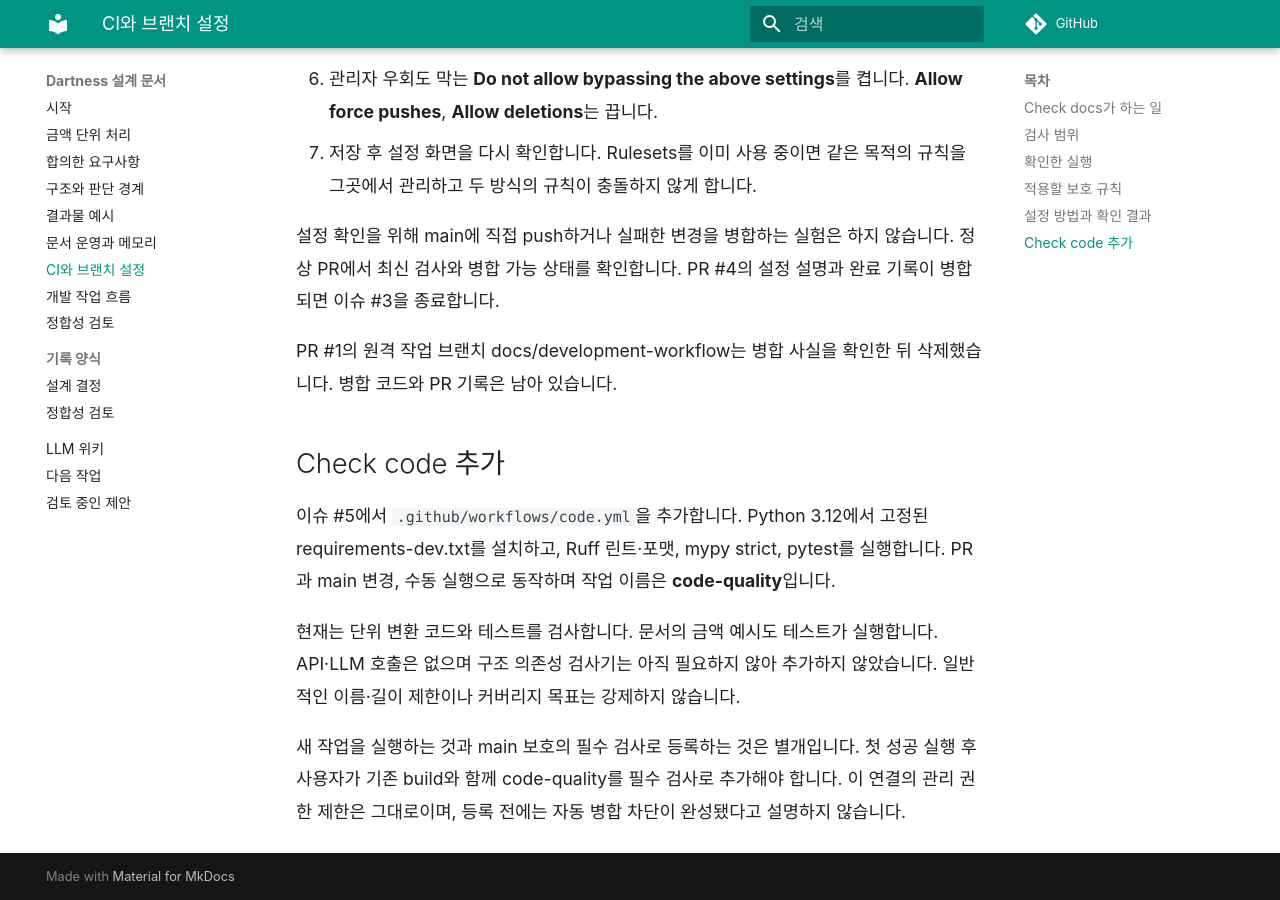
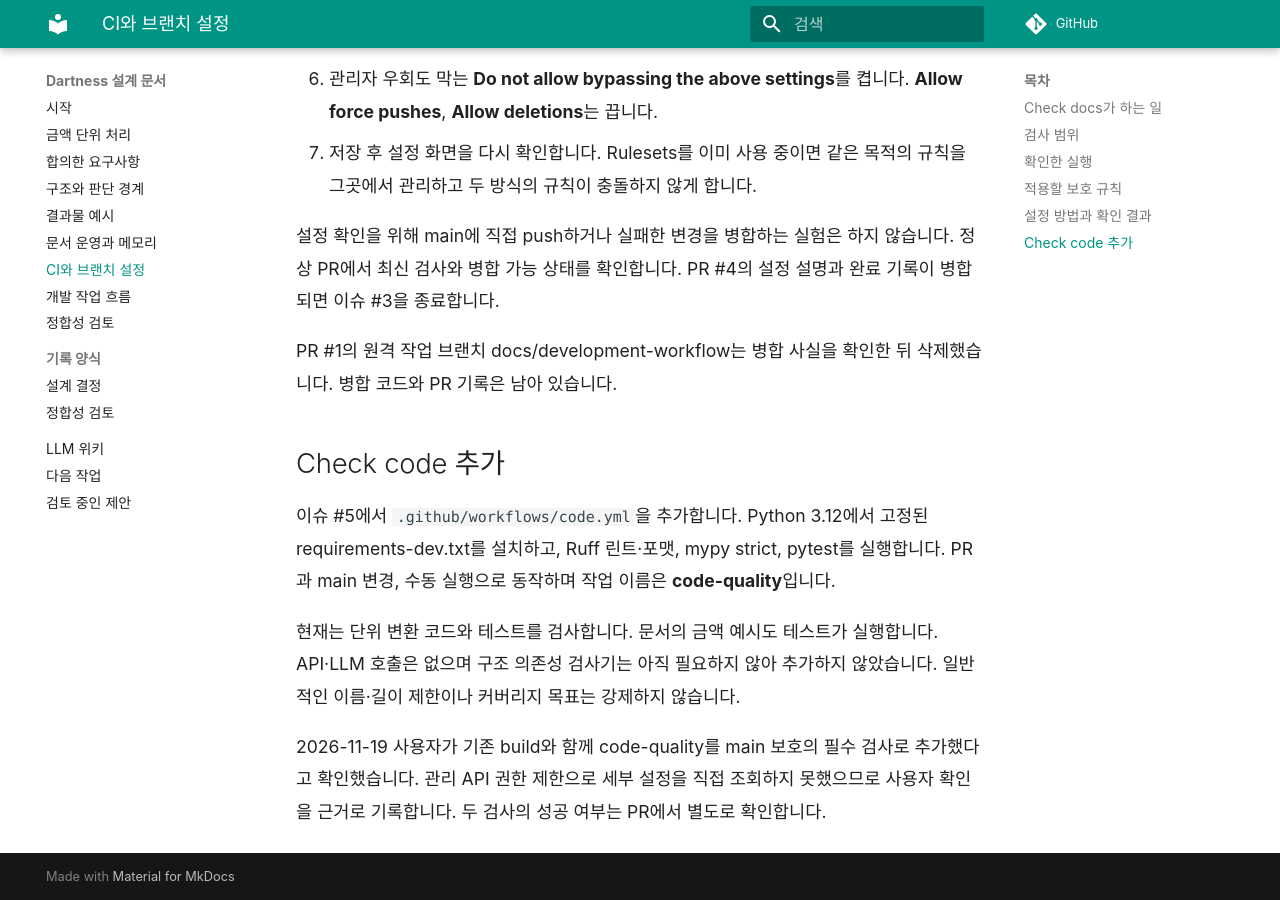
Before and after one commit to YUJAEYUN/Dartness, an MkDocs documentation site: the page built from docs/ci.md, in a window 1280 px wide and 900 px high, scrolled down 2253 px. Built offline with MkDocs 1.6.1 and Material for MkDocs 9.7.7, drawn with Linux system fonts in a browser that asks for light colours; comment, search, counter and statistics services are not loaded.

Commit message:
코드 품질 필수 검사 등록 완료 기록

```diff
--- a/docs/ci.md
+++ b/docs/ci.md
@@ -59,4 +59,4 @@ PR #1의 원격 작업 브랜치 docs/development-workflow는 병합 사실을
 
 현재는 단위 변환 코드와 테스트를 검사합니다. 문서의 금액 예시도 테스트가 실행합니다. API·LLM 호출은 없으며 구조 의존성 검사기는 아직 필요하지 않아 추가하지 않았습니다. 일반적인 이름·길이 제한이나 커버리지 목표는 강제하지 않습니다.
 
-새 작업을 실행하는 것과 main 보호의 필수 검사로 등록하는 것은 별개입니다. 첫 성공 실행 후 사용자가 기존 build와 함께 code-quality를 필수 검사로 추가해야 합니다. 이 연결의 관리 권한 제한은 그대로이며, 등록 전에는 자동 병합 차단이 완성됐다고 설명하지 않습니다.
+2026-11-19 사용자가 기존 build와 함께 code-quality를 main 보호의 필수 검사로 추가했다고 확인했습니다. 관리 API 권한 제한으로 세부 설정을 직접 조회하지 못했으므로 사용자 확인을 근거로 기록합니다. 두 검사의 성공 여부는 PR에서 별도로 확인합니다.
```
Also changed, not shown: docs/work-state.md (+1 -1 lines).
